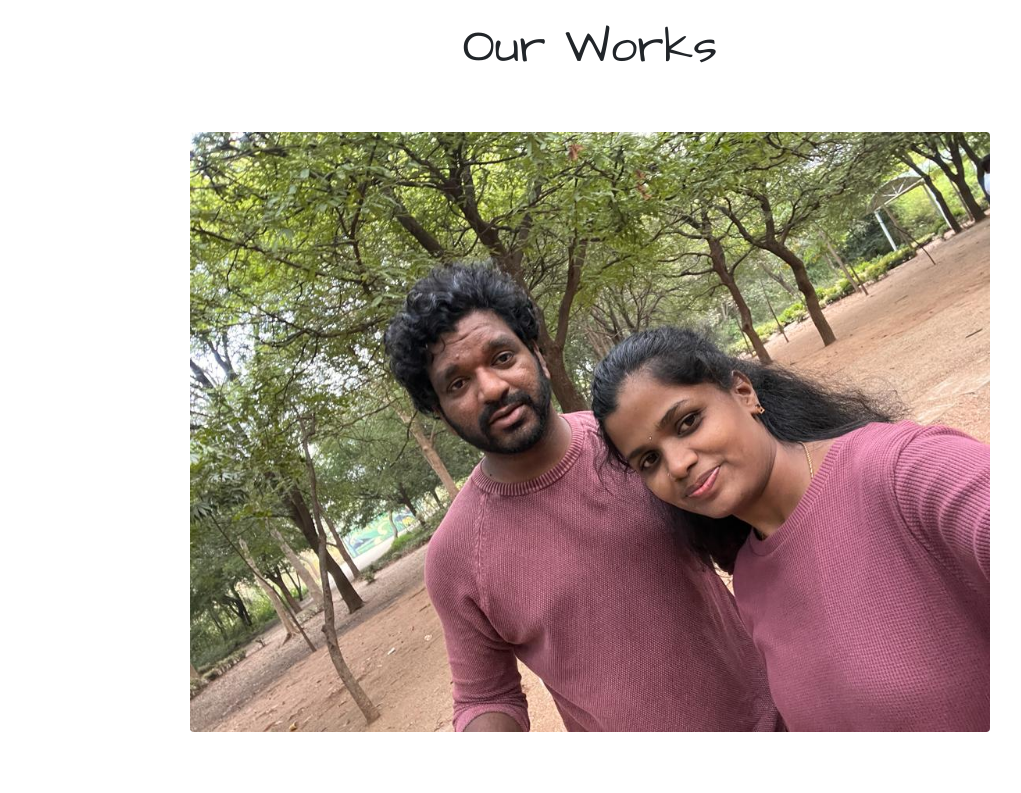
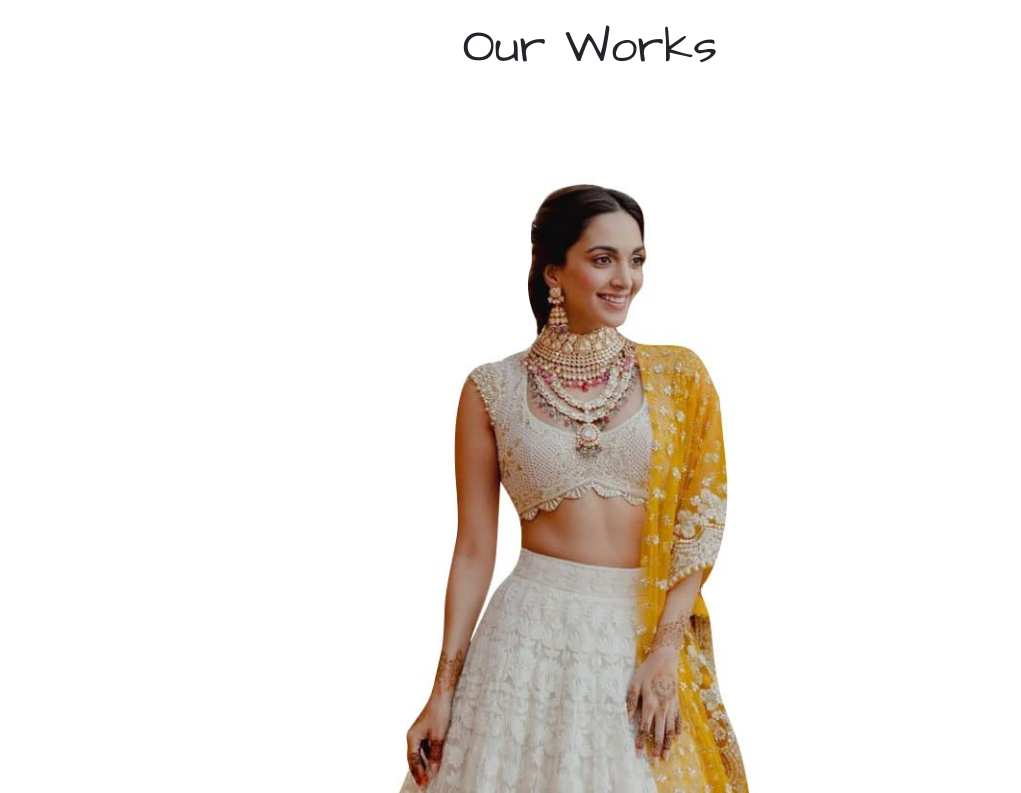
Before and after one commit to Gourisra/Gourisra.github.io, a plain HTML site: page index.html in a window 1280 px wide. Shown: the part 700-1493 px from the top of the page, without its empty margins (50-1071 px from the left). Drawn offline with nearby package versions, Linux system fonts and the light colour scheme; a web font is replaced by a local one.

Commit message:
pic update

```diff
--- a/index.html
+++ b/index.html
@@ -72,7 +72,7 @@
             <img src="assets/projects.svg" height="400" width="500" class="img-fluid rounded align-items-center"
               alt="" />
 -->
-            <img src="assets/about.jpeg" height="300" width="800" class="img-fluid rounded" alt="" />
+            <img src="assets/lehanga.jpg" height="300" width="800" class="img-fluid rounded" alt="" />
 
           </div>
         </div>
```
Also changed, not shown: assets/lehanga.jpg (added), 1 other file.
